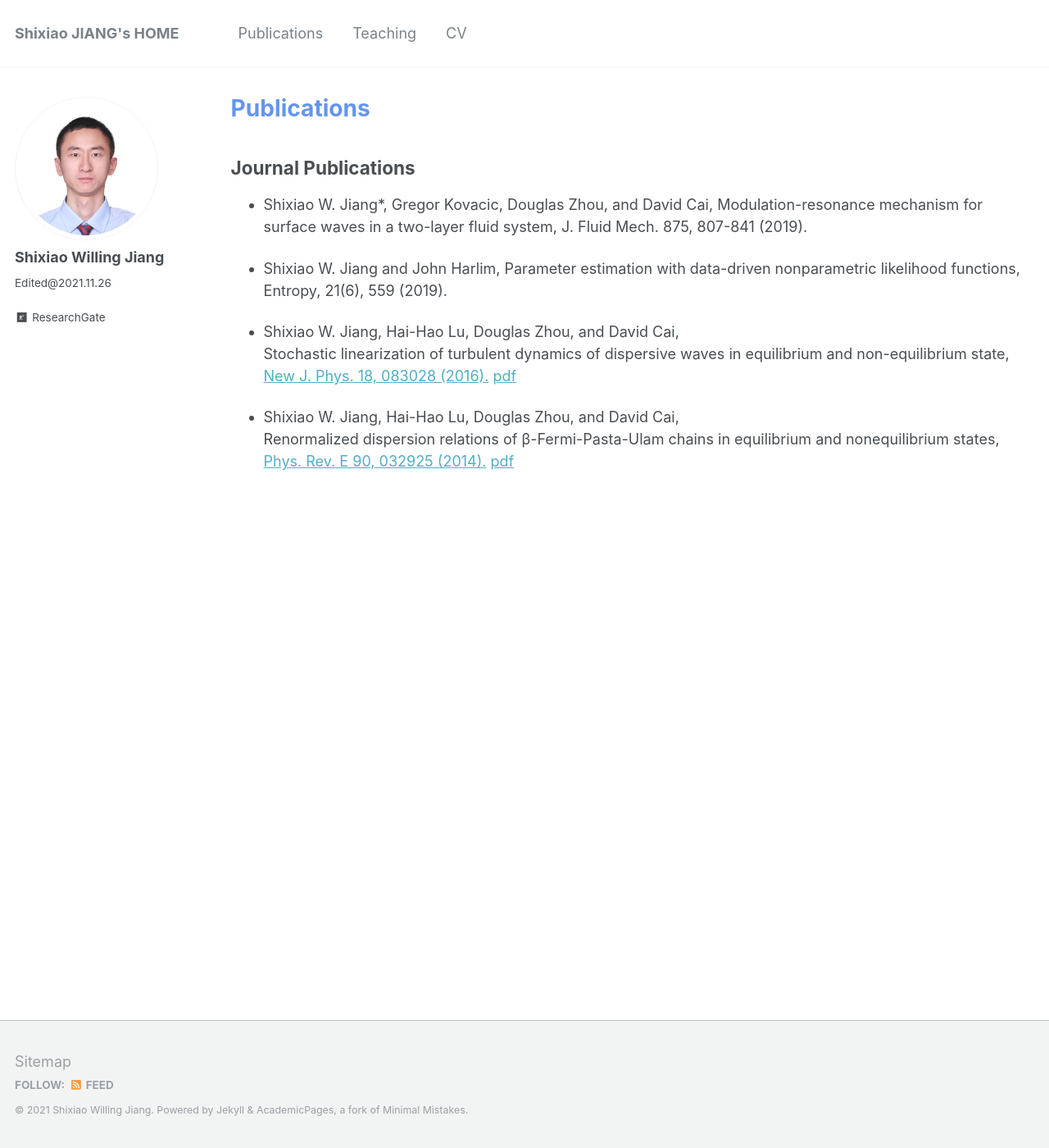
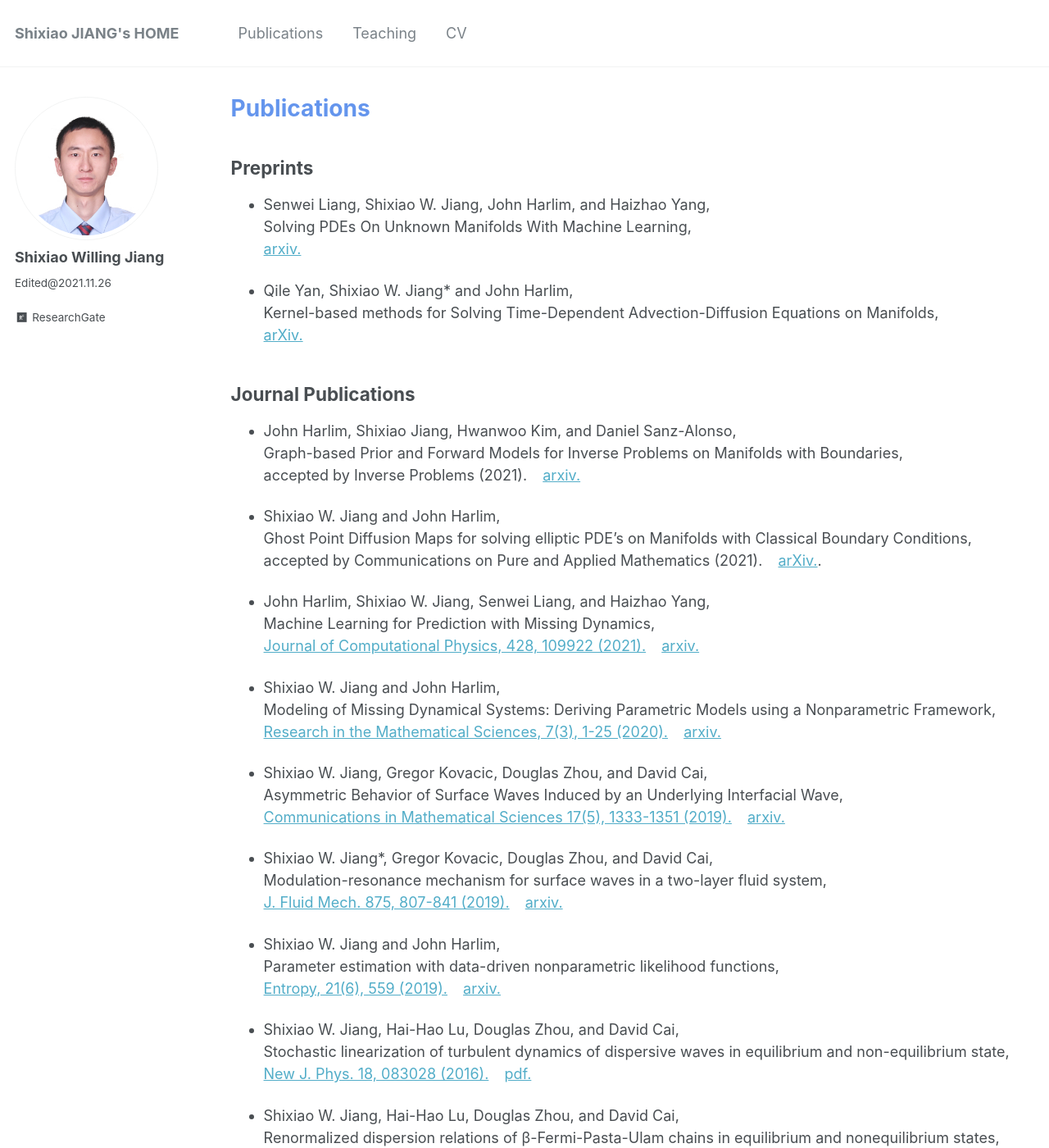
Before and after one commit to willingjiang/willingjiang.github.io, a Jekyll site: the page built from _pages/publication.md, in a window 1280 px wide and 1400 px high. Shown: the whole window at 82% size. Built offline with Jekyll 4.4.1, drawn with Linux system fonts in a browser that asks for light colours.

Commit message:
Update publication.md

```diff
--- a/_pages/publication.md
+++ b/_pages/publication.md
@@ -7,20 +7,50 @@ author_profile: true
 
 {% include base_path %}
 
+## Preprints
+
+* Senwei Liang, Shixiao W. Jiang, John Harlim, and Haizhao Yang, <br>
+Solving PDEs On Unknown Manifolds With Machine Learning, <br>
+[arxiv.](https://arxiv.org/abs/2106.06682)
+
+* Qile Yan, Shixiao W. Jiang* and John Harlim, <br>
+Kernel-based methods for Solving Time-Dependent Advection-Diffusion Equations on Manifolds, <br>
+[arXiv.](https://arxiv.org/abs/2105.13835)
+
 ## Journal Publications
 
-* Shixiao W. Jiang*, Gregor Kovacic, Douglas Zhou, and David Cai,
-Modulation-resonance mechanism for surface waves in a two-layer fluid system,
-J. Fluid Mech. 875, 807-841 (2019).
+* John Harlim, Shixiao Jiang, Hwanwoo Kim, and Daniel Sanz-Alonso, <br>
+Graph-based Prior and Forward Models for Inverse Problems on Manifolds with Boundaries, <br>
+accepted by Inverse Problems (2021). &ensp; [arxiv.](https://arxiv.org/pdf/2106.06787.pdf)
 
-* Shixiao W. Jiang and John Harlim,
-Parameter estimation with data-driven nonparametric likelihood functions,
-Entropy, 21(6), 559 (2019).
+* Shixiao W. Jiang and John Harlim, <br>
+Ghost Point Diffusion Maps for solving elliptic PDE's on Manifolds with Classical Boundary Conditions, <br>
+accepted by Communications on Pure and Applied Mathematics (2021). &ensp; [arXiv.](https://arxiv.org/abs/2006.04002).
+
+* John Harlim, Shixiao W. Jiang, Senwei Liang, and Haizhao Yang, <br>
+Machine Learning for Prediction with Missing Dynamics, <br>
+[Journal of Computational Physics, 428, 109922 (2021).](http://dx.doi.org/10.1016/j.jcp.2020.109922) &ensp; [arxiv.](https://arxiv.org/abs/1910.05861)
+
+* Shixiao W. Jiang and John Harlim, <br>
+Modeling of Missing Dynamical Systems: Deriving Parametric Models using a Nonparametric Framework, <br>
+[Research in the Mathematical Sciences, 7(3), 1-25 (2020).](https://link.springer.com/article/10.1007/s40687-020-00217-4) &ensp; [arxiv.](https://arxiv.org/abs/1905.08082)
+
+* Shixiao W. Jiang, Gregor Kovacic, Douglas Zhou, and David Cai, <br>
+Asymmetric Behavior of Surface Waves Induced by an Underlying Interfacial Wave, <br>
+[Communications in Mathematical Sciences 17(5), 1333-1351 (2019).](http://dx.doi.org/10.4310/CMS.2019.v17.n5.a8) &ensp; [arxiv.](https://arxiv.org/abs/1907.11279)
+
+* Shixiao W. Jiang*, Gregor Kovacic, Douglas Zhou, and David Cai, <br>
+Modulation-resonance mechanism for surface waves in a two-layer fluid system, <br>
+[J. Fluid Mech. 875, 807-841 (2019).](https://www.cambridge.org/core/journals/journal-of-fluid-mechanics/article/modulationresonance-mechanism-for-surface-waves-in-a-twolayer-fluid-system/ACDD2EC34DC4D9311ECA4F7AB5071FD0) &ensp; [arxiv.](https://arxiv.org/pdf/1905.11344.pdf)
+
+* Shixiao W. Jiang and John Harlim, <br>
+Parameter estimation with data-driven nonparametric likelihood functions, <br>
+[Entropy, 21(6), 559 (2019).](https://www.mdpi.com/1099-4300/21/6/559) &ensp; [arxiv.](https://arxiv.org/abs/1804.03272)
 
 * Shixiao W. Jiang, Hai-Hao Lu, Douglas Zhou, and David Cai, <br>
 Stochastic linearization of turbulent dynamics of dispersive waves in equilibrium and non-equilibrium state, <br>
-[New J. Phys. 18, 083028 (2016).](https://iopscience.iop.org/article/10.1088/1367-2630/18/8/083028/meta) [pdf](https://www.researchgate.net/publication/306005870_Stochastic_linearization_of_turbulent_dynamics_of_dispersive_waves_in_equilibrium_and_non-equilibrium_state)
+[New J. Phys. 18, 083028 (2016).](https://iopscience.iop.org/article/10.1088/1367-2630/18/8/083028/meta) &ensp; [pdf.](https://www.researchgate.net/publication/306005870_Stochastic_linearization_of_turbulent_dynamics_of_dispersive_waves_in_equilibrium_and_non-equilibrium_state)
 
 * Shixiao W. Jiang, Hai-Hao Lu, Douglas Zhou, and David Cai, <br>
 Renormalized dispersion relations of β-Fermi-Pasta-Ulam chains in equilibrium and nonequilibrium states, <br>
-[Phys. Rev. E 90, 032925 (2014).](http://dx.doi.org/10.1103/PhysRevE.90.032925) [pdf](https://www.researchgate.net/publication/266676392_Renormalized_dispersion_relations_of_b-Fermi-Pasta-Ulam_chains_in_equilibrium_and_nonequilibrium_states)
+[Phys. Rev. E 90, 032925 (2014).](http://dx.doi.org/10.1103/PhysRevE.90.032925) &ensp; [pdf.](https://www.researchgate.net/publication/266676392_Renormalized_dispersion_relations_of_b-Fermi-Pasta-Ulam_chains_in_equilibrium_and_nonequilibrium_states)
```
